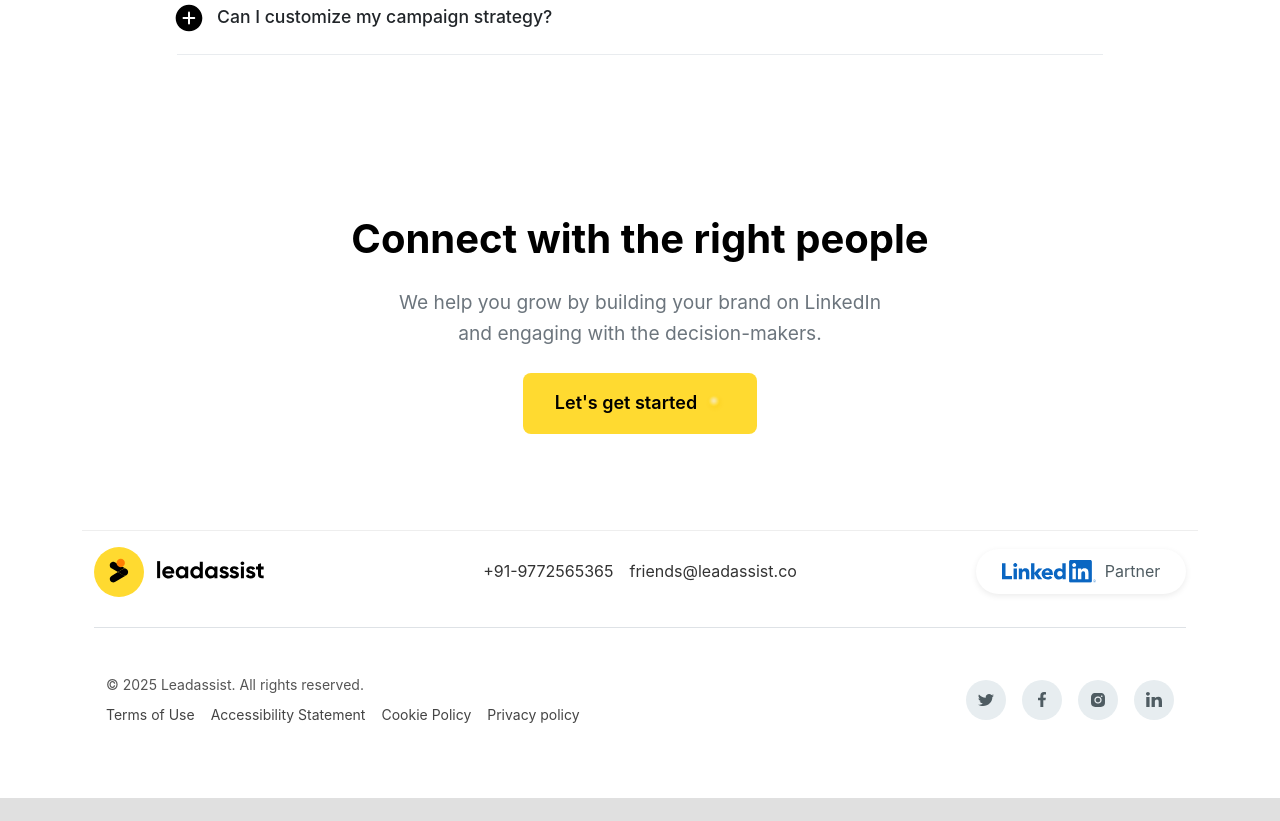
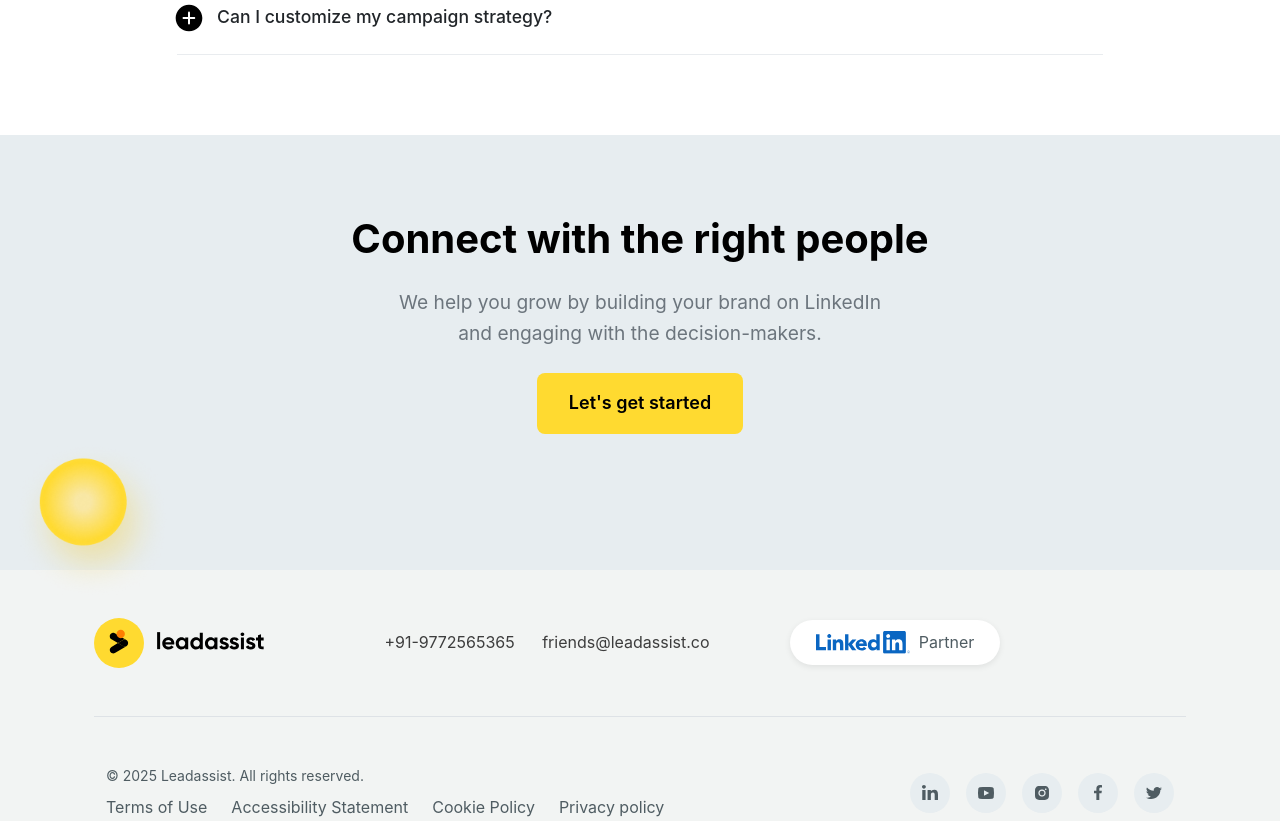
Before and after one commit to Amatullah05/LeadAssist, a React (Vite) app: page / in a window 1280 px wide. Shown: the part 6240-7061 px from the top of the page. Before the commit the page ends 7038 px from the top, so only its background shows below. Built offline with nearby package versions, Linux system fonts and the light colour scheme.

Commit message:
Modifying Design

```diff
--- /dev/null
+++ b/src/components/CTA2/CTA2.css
@@ -0,0 +1,29 @@
+/* CTA2.css */
+.cta2-section {
+  padding: 80px 0 40px;
+  background-color:rgb(231, 237, 240);
+}
+.cta2-content{
+  position: relative;
+}
+
+.cta2-title {
+  font-family: "Inter", sans-serif;
+  font-weight: 700;
+  font-size: 2.5rem;
+  color: #000;
+  line-height: 1.2;
+}
+.cta2-description {
+  font-family: "Inter", sans-serif;
+  font-size: 1.2rem;
+  color: #6c757d;
+  line-height: 1.6;
+  max-width: 500px;
+}
+.cta2-yellow-circle{
+  position: absolute;
+  width: 161px;
+    bottom: -167px;
+    left: -70px;
+}
--- /dev/null
+++ b/src/components/CTA2/CTA2.jsx
@@ -0,0 +1,31 @@
+import React from 'react'
+import YellowCircle from '../../assets/images/Yellow-circle.png';
+import './CTA2.css'
+
+const CTA2 = () => {
+    return (
+        <div className='cta2-section'>
+            <div className="container">
+                {/* Top Section: Connect with the right people */}
+                <div className="row mb-5 pb-5">
+                    <div className="col-12">
+                        <div className="cta2-content text-center">
+                            <img src={YellowCircle} className="cta2-yellow-circle" />
+                            <h2 className="cta2-title mb-4">
+                                Connect with the right people
+                            </h2>
+                            <p className="cta2-description mb-4 mx-auto">
+                                We help you grow by building your brand on LinkedIn and engaging with the decision-makers.
+                            </p>
+                            <a href="/contact" className="btn-primary mx-auto">
+                                Let's get started
+                            </a>
+                        </div>
+                    </div>
+                </div>
+            </div>
+        </div>
+    )
+}
+
+export default CTA2
--- a/src/components/Shared/Footer.jsx
+++ b/src/components/Shared/Footer.jsx
@@ -1,13 +1,13 @@
 import React from 'react';
 
 // Import assets (you'll need to add these to your project)
-import YellowCircle from '../../assets/images/Yellow-circle.png';
 import LinkedinIcon from '../../assets/images/Linkedin.svg';
 import TwitterIcon from '../../assets/images/Twiiter.svg';
 import FacebookIcon from '../../assets/images/Facebook.svg';
 import InstagramIcon from '../../assets/images/Instagram.svg';
 import LinkedinBtn from '../../assets/images/LnLogo.svg';
 import LeadassistLogo from '../../assets/images/Logo.svg';
+import YoutubeIcon from '../../assets/images/Youtube.svg';
 
 const FooterSection = () => {
   // Define all links and social media data at the top for easy maintenance
@@ -19,69 +19,53 @@ const FooterSection = () => {
   ];
 
   const socialMedia = [
-    { icon: TwitterIcon, href: "https://twitter.com/leadassist", alt: "Twitter" },
+    { icon: LinkedinIcon, href: "https://linkedin.com/company/leadassist", alt: "LinkedIn" },
+    { icon: YoutubeIcon, href: "https://youtube.com/leadassist", alt: "YouTube" },
+    { icon: InstagramIcon, href: "https://instagram.com/leadassist", alt: "Instagram" },
     { icon: FacebookIcon, href: "https://facebook.com/leadassist", alt: "Facebook" },
-    { icon: InstagramIcon, href: "https://instagram.com/leadassist", alt: "Instagram" },
-    { icon: LinkedinIcon, href: "https://linkedin.com/company/leadassist", alt: "LinkedIn" }
+    { icon: TwitterIcon, href: "https://twitter.com/leadassist", alt: "Twitter" }
   ];
 
   return (
     <footer className="footer-section">
       <div className="container">
-        {/* Top Section: Connect with the right people */}
-        <div className="row mb-5 pb-5 footer-top-section">
-          <div className="col-12">
-            <div className="footer-content text-center">
-              <h2 className="footer-title mb-4">
-                Connect with the right people
-              </h2>
-              <p className="footer-description mb-4 mx-auto">
-                We help you grow by building your brand on LinkedIn and engaging with the decision-makers.
-              </p>
-              <a href="/contact" className="btn-primary mx-auto">
-                Let's get started
-                <img src={YellowCircle} alt="Arrow" className="btn-icon" />
-              </a>
-            </div>
-          </div>
-        </div>
-
-
 
         {/* Bottom Section: Company info and links */}
-<div className="container py-3 footer-bottom-section">
+        <div className="container footer-bottom-section">
           <div className="row align-items-center">
             {/* Left - Logo + Name */}
-    <div className="col-12 col-md-4 d-flex align-items-center mb-3 mb-md-0">
+            <div className="col-12 col-md-3 mb-3 mb-md-0">
               <img src={LeadassistLogo} alt="LeadAssist" className="company-logo me-2" />
             </div>
 
             {/* Center - Contact Info */}
-    <div className="col-12 col-md-4 text-center mb-3 mb-md-0">
+            <div className="col-12 col-md-4 d-flex align-items-center justify-content-evenly mb-3 mb-md-0">
               <span className="me-3 phone-number">+91-9772565365</span>
               <span className="email">friends@leadassist.co</span>
             </div>
 
             {/* Right - LinkedIn Partner */}
-    <div className="col-12 col-md-4 d-flex justify-content-md-end justify-content-center">
+            <div className="col-12 col-md-3 d-flex justify-content-md-end justify-content-center">
               <div className="linkedin-badge d-flex align-items-center justify-content-center">
                 <img src={LinkedinBtn} alt="LinkedIn" className="linkedin-icon me-2" />
                 <span className="linkedin-text">Partner</span>
               </div>
+            </div>
+            <div className="col-12 col-md-2 d-flex justify-content-md-end justify-content-center">
             </div>
           </div>
 
           <div className='border-bottom'></div>
 
           {/* Second Row - Social Media, Copyright and Legal Links */}
-<div className="container footer-legal-social py-3">
+          <div className="container footer-legal-social">
             <div className="row align-items-center">
               {/* Left - Copyright & Legal Links */}
               <div className="col-12 col-md-8 mb-3 mb-md-0">
                 <div className="copyright mb-2">
                   © 2025 Leadassist. All rights reserved.
                 </div>
-      <div className="legal-links d-flex flex-wrap gap-3">
+                <div className="legal-links d-flex flex-wrap">
                   {legalLinks.map((link, index) => (
                     <a key={index} href={link.href} className="legal-link">
                       {link.text}
--- a/src/index.css
+++ b/src/index.css
@@ -130,50 +130,19 @@ p{
   color: var(--text-dark);
   text-decoration: none;
 }
+/* Footer Styles */
 
-/* FooterSection.css */
-.footer-section {
-  padding: 80px 0 40px;
-  background-color: white;
+.footer-bottom-section {
+  padding-top: 48px;
 }
 
 .footer-bottom-section .border-bottom{
-  margin-block: 30px;
+  margin-block: 48px;
 }
-.footer-title {
-  font-family: "Inter", sans-serif;
-  font-weight: 700;
-  font-size: 2.5rem;
-  color: #000;
-  line-height: 1.2;
-}
-.footer-description {
-  font-family: "Inter", sans-serif;
-  font-size: 1.2rem;
-  color: #6c757d;
-  line-height: 1.6;
-  max-width: 500px;
-}
-.btn-icon {
-  width: 20px;
-  height: 20px;
-}
-
-
-
-.footer-bottom-section {
-  border-top: 1px solid #eee;
-}
-
-.company-name {
-  font-size: 18px;
-  color: #000;
-}
-
 .phone-number,
 .email {
   font-size: 16px;
-  color: #333;
+  color: rgb(61, 61, 61);
 }
 
 .linkedin-badge {
@@ -197,13 +166,15 @@ p{
 
 .footer-legal-social {
   font-size: 14px;
-  color: #555;
+  color: rgb(79, 92, 98);
 }
-
+.legal-links{
+  gap: 24px;
+}
 .legal-links .legal-link {
   text-decoration: none;
-  color: #444;
-  font-size: 14px;
+  color: rgb(79, 92, 98);
+  font-size: 16px;
 }
 
 .legal-links .legal-link:hover {
--- a/src/pages/Home/Home.jsx
+++ b/src/pages/Home/Home.jsx
@@ -10,6 +10,7 @@ import Testimonials from '../../components/Testimonials/Testimonials';
 import Leads from '../../components/Leads/Leads';
 import Logos from '../../components/Client Logos/Logos';
 import HeroSection from '../../components/Hero Section/HeroSection';
+import CTA2 from '../../components/CTA2/CTA2';
 
 const Home = () => {
   return (
@@ -43,7 +44,8 @@ const Home = () => {
 
       {/* FAQ Section */}
       <Faq/>
-
+      {/* CTA2 Section */}
+      <CTA2/>
       {/* Footer */}
       <Footer/>
     </div>
```
Lines whose indentation alone changed are shown as unchanged.
